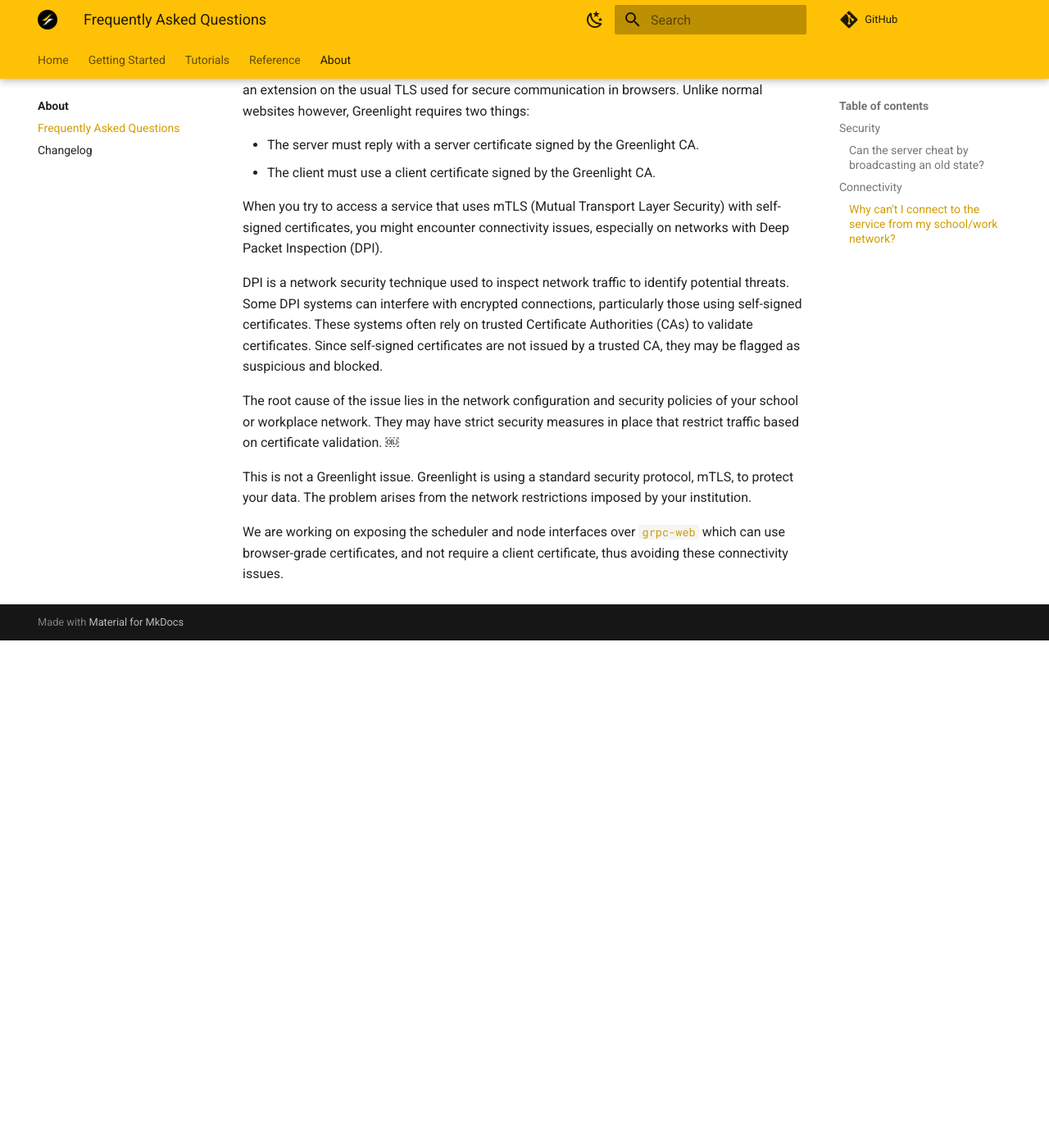
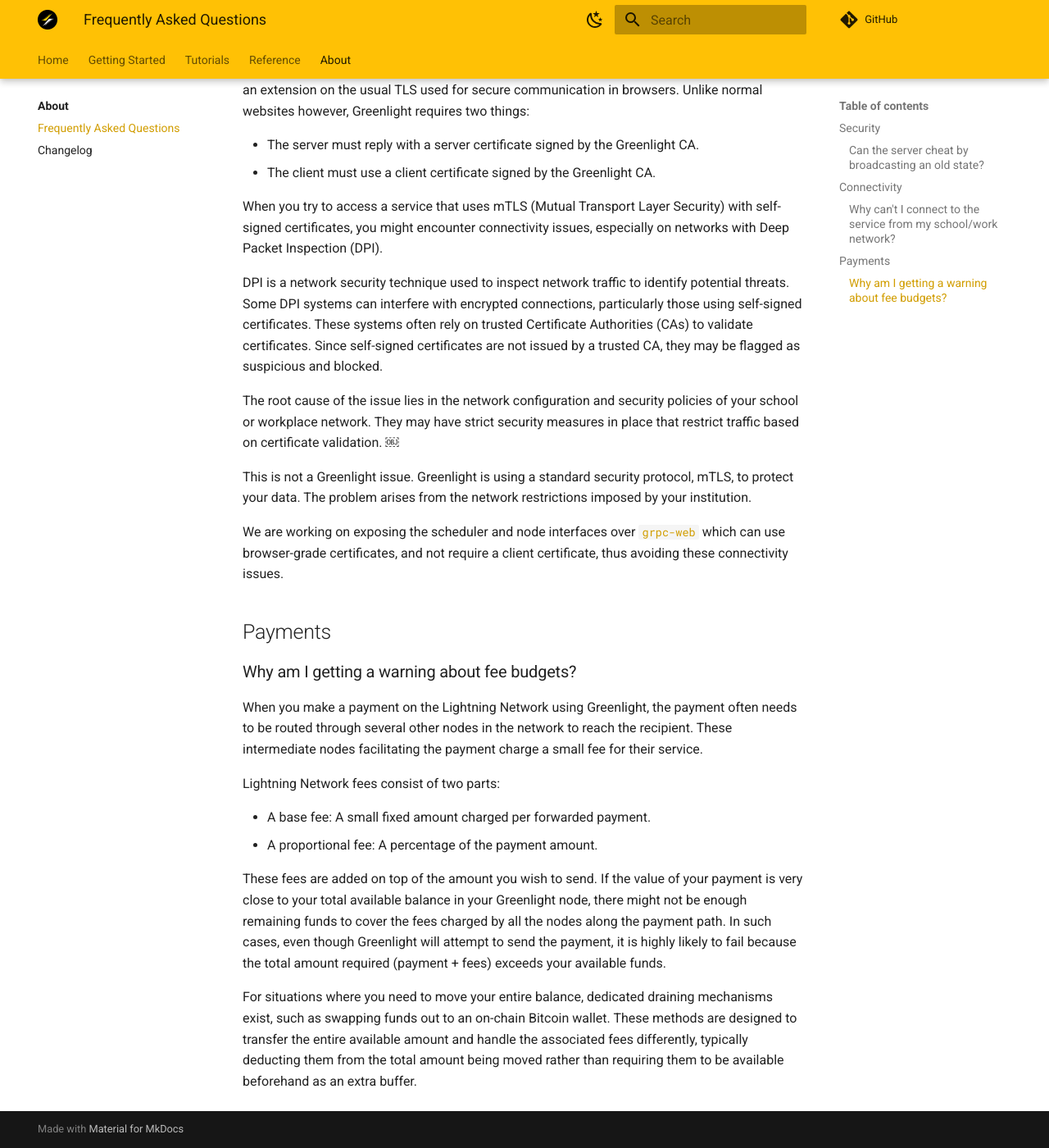
Before and after one commit to Blockstream/greenlight, an MkDocs documentation site: the page built from docs/src/about/faq.md, in a window 1280 px wide and 1400 px high, scrolled down 795 px. Shown: the whole window at 82% size. Built offline with MkDocs 1.6.1 and Material for MkDocs 9.7.7, drawn with Linux system fonts in a browser that asks for light colours; plug-ins that fetch from the network failed and are left out; comment, search, counter and statistics services are not loaded; before the commit the page ends 1576 px from its top, so only the background shows below that.

Commit message:
docs: Add a simple FaQ entry about fee budgets

```diff
--- a/docs/src/about/faq.md
+++ b/docs/src/about/faq.md
@@ -67,3 +67,33 @@ not require a client certificate, thus avoiding these connectivity
 issues.
 
 [grpc-web]: https://github.com/grpc/grpc-web
+
+
+## Payments
+
+### Why am I getting a warning about fee budgets?
+
+When you make a payment on the Lightning Network using Greenlight, the
+payment often needs to be routed through several other nodes in the
+network to reach the recipient. These intermediate nodes facilitating
+the payment charge a small fee for their service.
+
+Lightning Network fees consist of two parts:
+
+ - A base fee: A small fixed amount charged per forwarded payment.
+ - A proportional fee: A percentage of the payment amount.
+
+These fees are added on top of the amount you wish to send. If the
+value of your payment is very close to your total available balance in
+your Greenlight node, there might not be enough remaining funds to
+cover the fees charged by all the nodes along the payment path.  In
+such cases, even though Greenlight will attempt to send the payment,
+it is highly likely to fail because the total amount required
+(payment + fees) exceeds your available funds.
+
+For situations where you need to move your entire balance, dedicated
+draining mechanisms exist, such as swapping funds out to an on-chain
+Bitcoin wallet. These methods are designed to transfer the entire
+available amount and handle the associated fees differently, typically
+deducting them from the total amount being moved rather than requiring
+them to be available beforehand as an extra buffer.
```
